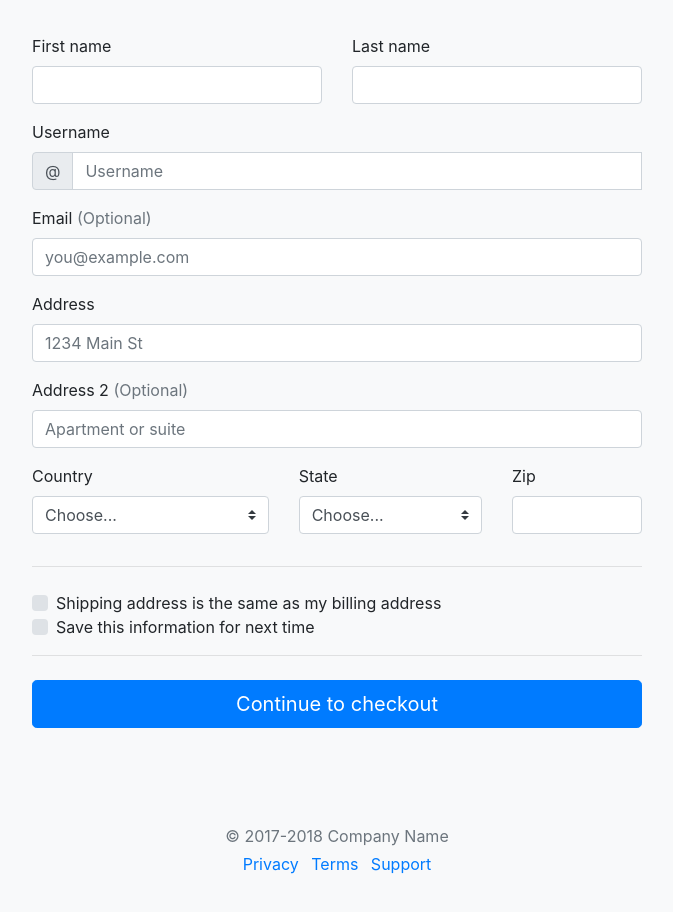
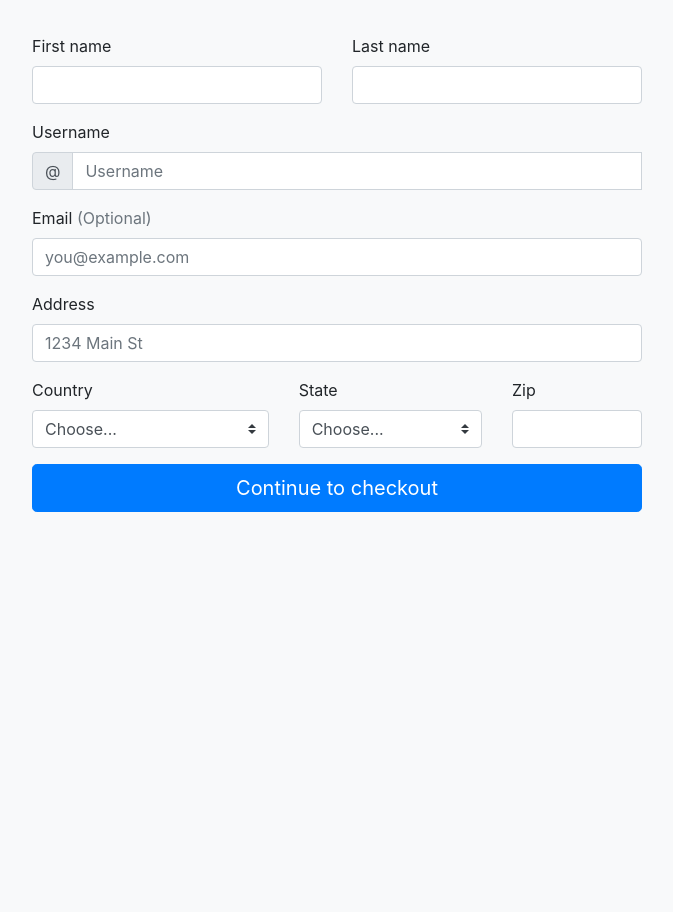
Before and after one commit to Obapelumi/HTML5-Validation-and-Vue-Complete, a plain HTML site: page index.html in a window 1280 px wide. Shown: the part 108-1020 px from the top of the page, without its empty margins (303-976 px from the left). After the commit the page ends 800 px from the top, so only its background shows below. Drawn offline with Linux system fonts and the light colour scheme.

Commit message:
starter modified

```diff
--- a/index.html
+++ b/index.html
@@ -72,17 +72,12 @@
               </div>
             </div>
 
-            <div class="mb-3">
-              <label for="address2">Address 2 <span class="text-muted">(Optional)</span></label>
-              <input type="text" class="form-control" id="address2" placeholder="Apartment or suite">
-            </div>
-
             <div class="row">
               <div class="col-md-5 mb-3">
                 <label for="country">Country</label>
                 <select class="custom-select d-block w-100" id="country" required>
                   <option value="">Choose...</option>
-                  <option>United States</option>
+                  <option>Nigeria</option>
                 </select>
                 <div class="invalid-feedback">
                   Please select a valid country.
@@ -92,7 +87,7 @@
                 <label for="state">State</label>
                 <select class="custom-select d-block w-100" id="state" required>
                   <option value="">Choose...</option>
-                  <option>California</option>
+                  <option>Lagos</option>
                 </select>
                 <div class="invalid-feedback">
                   Please provide a valid state.
@@ -106,28 +101,14 @@
                 </div>
               </div>
             </div>
-            <hr class="mb-4">
-            <div class="custom-control custom-checkbox">
-              <input type="checkbox" class="custom-control-input" id="same-address">
-              <label class="custom-control-label" for="same-address">Shipping address is the same as my billing address</label>
-            </div>
-            <div class="custom-control custom-checkbox">
-              <input type="checkbox" class="custom-control-input" id="save-info">
-              <label class="custom-control-label" for="save-info">Save this information for next time</label>
-            </div>
-            <hr class="mb-4">
+
             <button class="btn btn-primary btn-lg btn-block" type="submit">Continue to checkout</button>
           </form>
         </div>
       </div>
 
       <footer class="my-5 pt-5 text-muted text-center text-small">
-        <p class="mb-1">&copy; 2017-2018 Company Name</p>
-        <ul class="list-inline">
-          <li class="list-inline-item"><a href="#">Privacy</a></li>
-          <li class="list-inline-item"><a href="#">Terms</a></li>
-          <li class="list-inline-item"><a href="#">Support</a></li>
-        </ul>
+
       </footer>
     </div>
     <script src="dist/js/vue.min.js"></script>
```
